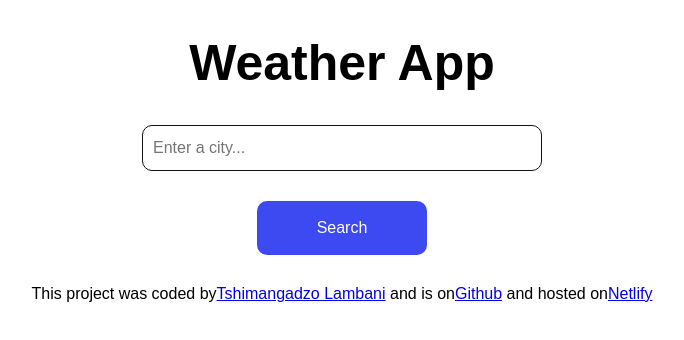
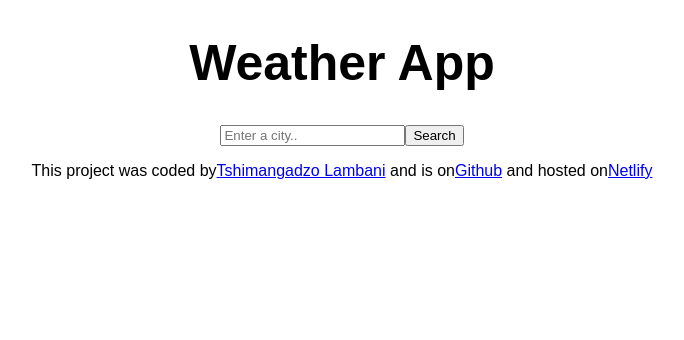
Before and after one commit to Tshima101/react-weather, a React (Create React App) app: page / in a window 1280 px wide. Shown: the top 340 px of the page, without its empty margins (298-982 px from the left). Built offline with nearby package versions, Linux system fonts and the light colour scheme.

Commit message:
Removed unused variables

```diff
--- a/src/Weather.js
+++ b/src/Weather.js
@@ -1,89 +1,56 @@
 import React, { useState } from "react";
 import axios from "axios";
-import { ThreeDots } from "react-loader-spinner";
 
-export default function Weather() {
+export default function WeatherSearch() {
+  const [city, setCity] = useState("");
   const [loaded, setLoaded] = useState(false);
-  const [city, setCity] = useState(" ");
-  const [message, setMessage] = useState("");
-  const [weather, setWeather] = useState(null);
-  const [description, setDescription] = useState(null);
-  const [humidity, setHumidity] = useState(null);
-  const [wind, setWind] = useState(null);
-  function handleChange(event) {
-    setCity(event.target.value);
+  const [weather, setWeather] = useState({});
+
+  function displayWeather(response) {
+    setLoaded(true);
+    setWeather({
+      temperature: response.data.main.temp,
+      wind: response.data.wind.speed,
+      humidity: response.data.main.humidity,
+      icon: `http://openweathermap.org/img/wn/${response.data.weather[0].icon}@2x.png`,
+      description: response.data.weather[0].description,
+    });
   }
 
   function handleSubmit(event) {
     event.preventDefault();
+    let apiKey = "a5acb752426cd8188485c35694980e3a";
+    let apiUrl = `https://api.openweathermap.org/data/2.5/weather?q=${city}&appid=${apiKey}&units=metric`;
+    axios.get(apiUrl).then(displayWeather);
+  }
 
-    let APIKey = "a5acb752426cd8188485c35694980e3a";
-    let url = `https://api.openweathermap.org/data/2.5/weather?q=${city}&appid=${APIKey}&units=metric`;
-    function showWeather(response) {
-      setLoaded(true);
-      console.log(response.data);
+  function updateCity(event) {
+    setCity(event.target.value);
+  }
 
-      if (response.data !== null || response.data !== undefined) {
-        setLoaded(false);
-        setWeather(response.data.main.temp);
-        setDescription(response.data.weather[0].description);
-        setHumidity(response.data.main.humidity);
-        setWind(response.data.wind.speed);
-        setMessage(
+  let form = (
+    <form onSubmit={handleSubmit}>
+      <input type="search" placeholder="Enter a city.." onChange={updateCity} />
+      <button type="Submit">Search</button>
+    </form>
+  );
+
+  if (loaded) {
+    return (
+      <div>
+        {form}
         <ul>
-            <li>Temperature: {Math.round(response.data.main.temp)}°C</li>
-            <li>Description: {response.data.weather[0].description}</li>
-            <li>Humidity: {response.data.main.humidity}%</li>
-            <li>Wind: {response.data.wind.speed}km/h</li>
+          <li>Temperature: {Math.round(weather.temperature)}°C</li>
+          <li>Description: {weather.description}</li>
+          <li>Humidity: {weather.humidity}%</li>
+          <li>Wind: {weather.wind}km/h</li>
           <li>
-              <img
-                src={`https://openweathermap.org/img/wn/${response.data.weather[0].icon}@2x.png`}
-                alt="Weather icon"
-              />
+            <img src={weather.icon} alt={weather.description} />
           </li>
         </ul>
+      </div>
     );
   } else {
-        setMessage(<p>Please enter a valid city</p>);
+    return form;
   }
 }
-
-    axios
-      .get(url)
-      .then(showWeather)
-      .catch((error) => {
-        setMessage("Place a valid city");
-      });
-  }
-
-  return (
-    <div>
-      {loaded ? (
-        <ThreeDots
-          className="message"
-          visible={true}
-          height="80"
-          width="80"
-          color="black"
-          radius="9"
-          ariaLabel="three-dots-loading"
-          wrapperStyle={{}}
-          wrapperClass=""
-        />
-      ) : (
-        <>
-          <form onSubmit={handleSubmit}>
-            <input
-              className="input"
-              onChange={handleChange}
-              type="search"
-              placeholder="Enter a city..."
-            />
-            <button className="btn">Search</button>
-          </form>
-          <div className="message">{message}</div>
-        </>
-      )}
-    </div>
-  );
-}
```
Lines whose indentation alone changed are shown as unchanged.
